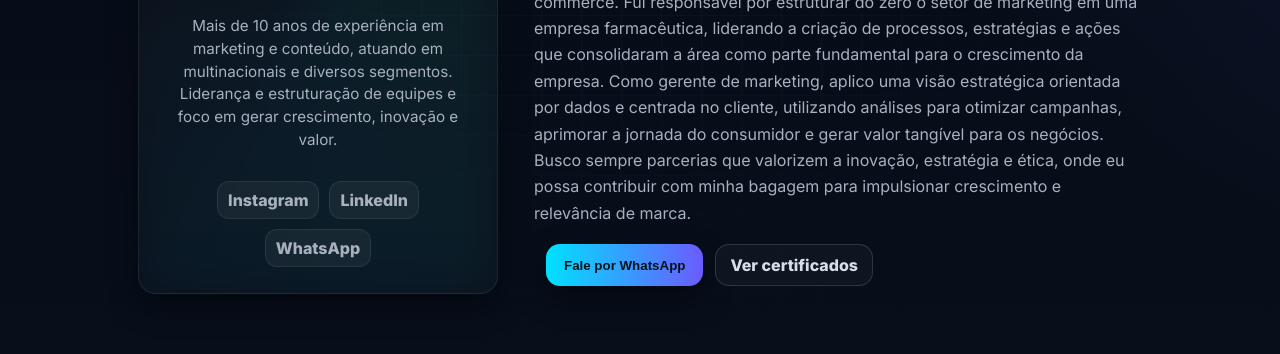
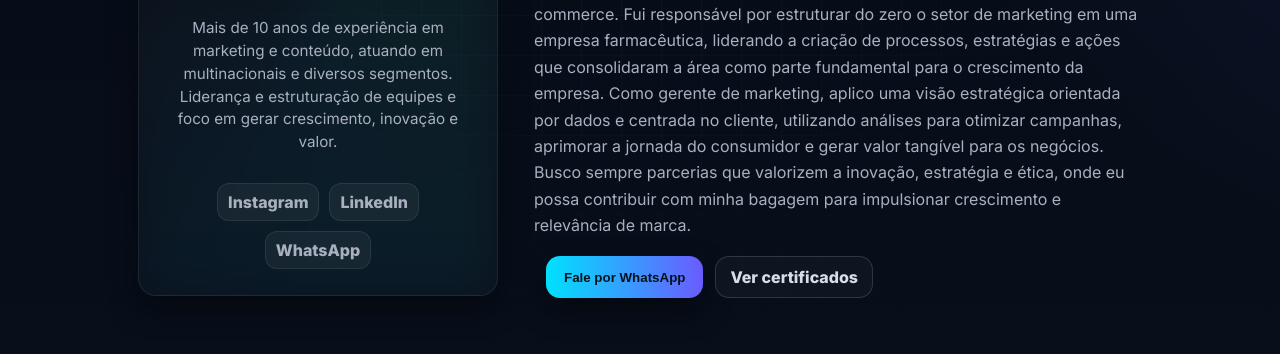
Before and after one commit to JoseRobertoRocha/Site-Kleber, a plain HTML site: page index.html in a window 1280 px wide. Shown: the part 446-800 px from the top of the page. Drawn offline with Linux system fonts and the light colour scheme.

Commit message:
Update index.html

```diff
--- a/index.html
+++ b/index.html
@@ -671,14 +671,14 @@ html, body{ overflow-x:hidden; }
       </aside>
 
       <section class="hero-intro" aria-labelledby="hero-title">
-        <h1 id="hero-title">Marketing digital com estratégia, conteúdo e resultado</h1>
+        <h1 id="hero-title">Marketing digital com estratégia, conteúdo e resultado</h1> <br>
         <p> Profissional com mais de 10 anos de experiência em marketing e conteúdo, com forte atuação na gestão de equipes, agências, campanhas, eventos, processos e projetos.
           Tenho vivência em indústrias multinacionais e em negócios de diferentes segmentos e portes, como RedeTV!, Terra e Oficial Farma.
           Atuo com foco em resultados no mercado B2B e também possuo experiência em e-commerce. Fui responsável por estruturar do zero o setor de marketing em uma empresa farmacêutica,
           liderando a criação de processos, estratégias e ações que consolidaram a área como parte fundamental para o crescimento da empresa. Como gerente de marketing, aplico uma visão
           estratégica orientada por dados e centrada no cliente, utilizando análises para otimizar campanhas, aprimorar a jornada do consumidor e gerar valor tangível para os negócios.
           Busco sempre parcerias que valorizem a inovação, estratégia e ética, onde eu possa contribuir com minha bagagem para impulsionar crescimento e relevância de marca.</p>
-        <div class="hero-actions"> <br>
+        <div class="hero-actions"> <br><br>
           <button class="btn-primary" onclick="openWhatsApp()">Fale por WhatsApp</button>
           <a class="btn-outline" href="Stilo da Pag-Certificado/Certificados.html">Ver certificados</a>
         </div>
```
